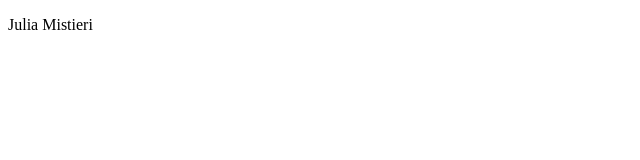
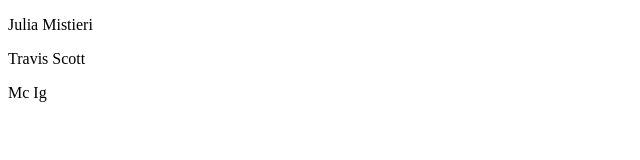
Before and after one commit to juliamistieri/juliamistieri, a plain HTML site: page index.html in a window 1280 px wide. Shown: the whole page, without its empty margins (0-640 px from the left). Drawn offline with Linux system fonts and the light colour scheme.

Commit message:
Adicionado nomes em index.html

```diff
--- a/index.html
+++ b/index.html
@@ -8,5 +8,7 @@
 </head>
 <body>
     <p>Julia Mistieri</p>
+    <p>Travis Scott</p>
+    <p>Mc Ig</p>
 </body>
 </html>
```
